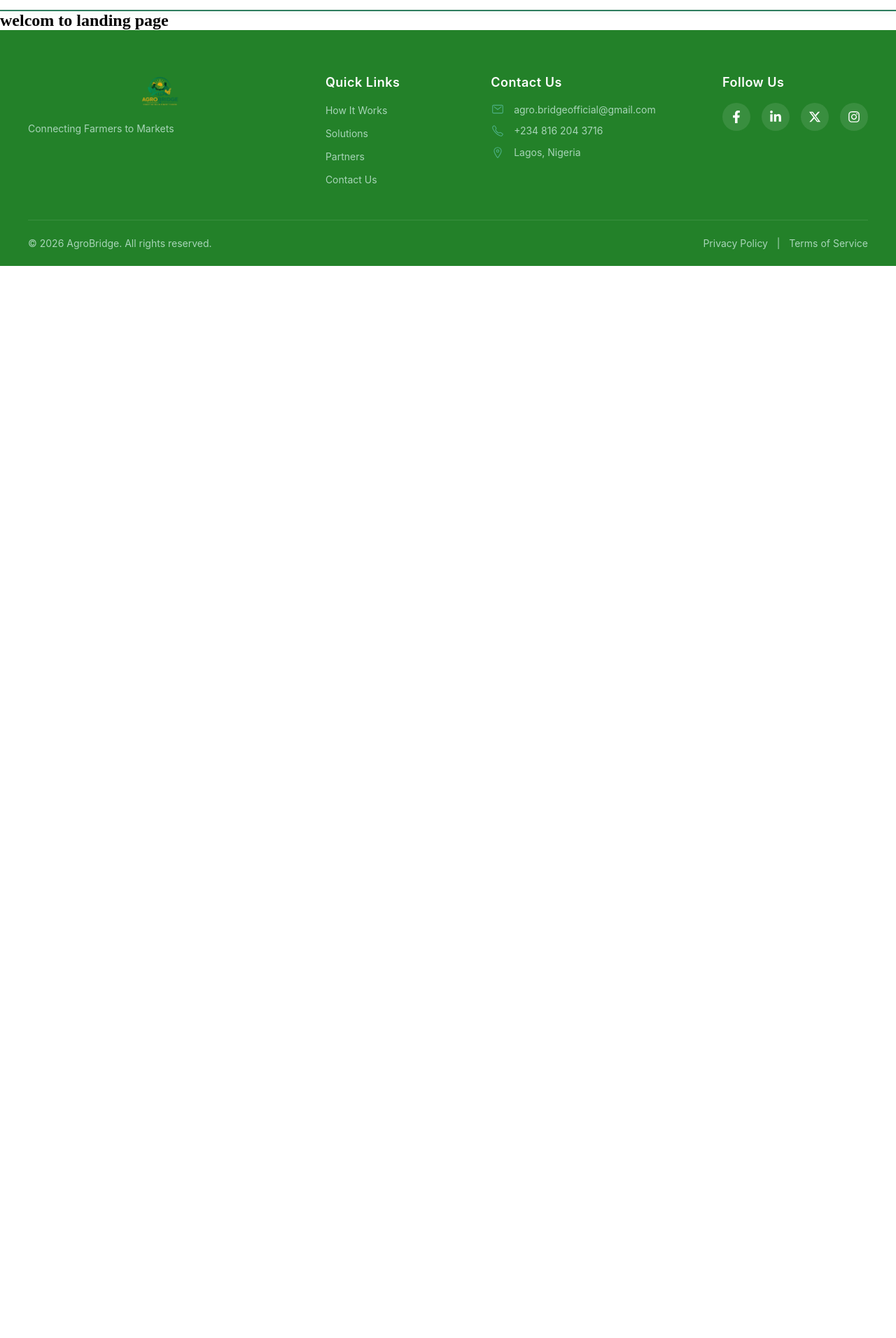
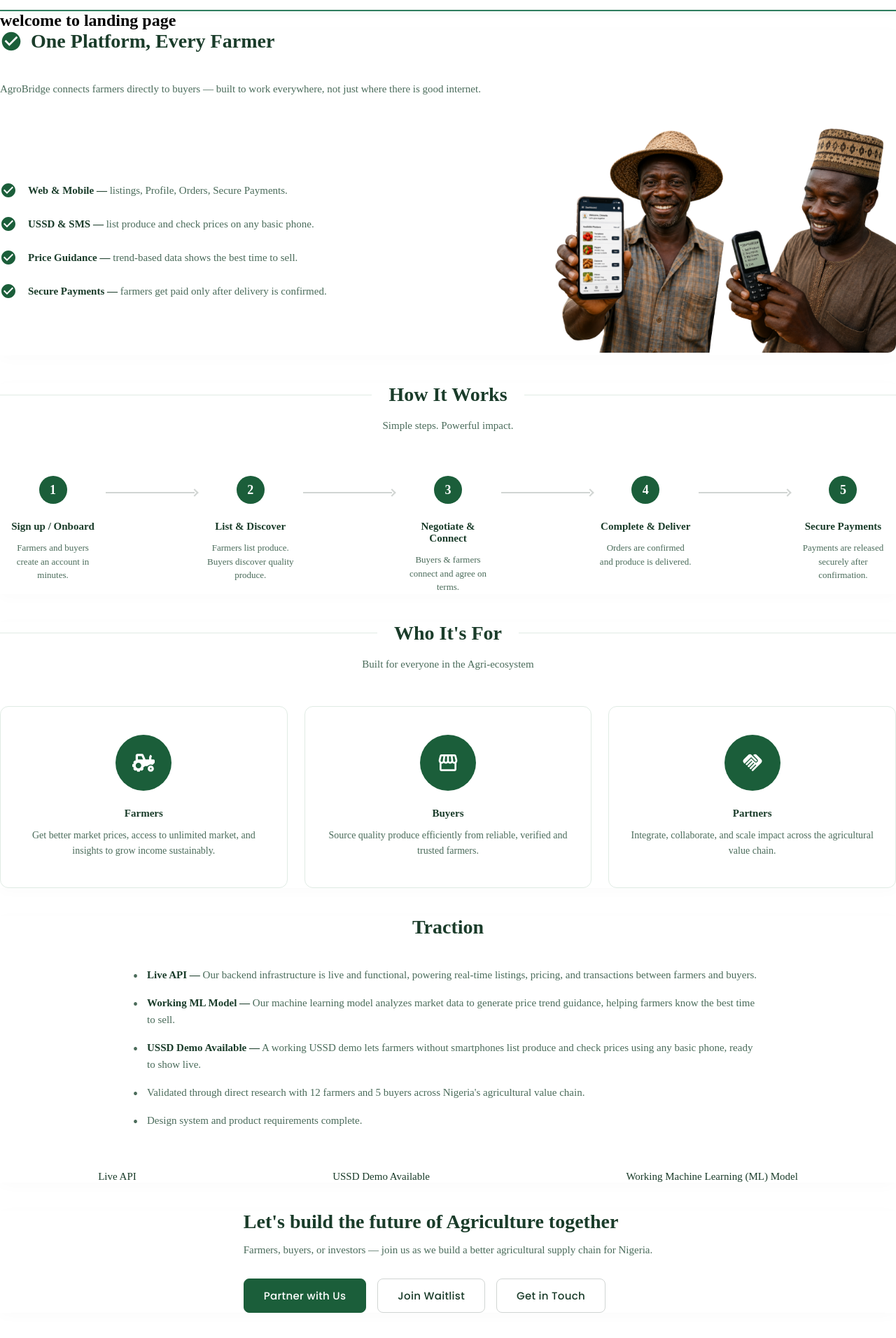
Before and after one commit to AgroBrigde/AgroBridgeWebApp, a React (Vite) app: page /landing in a window 1280 px wide. Shown: the part 68-1980 px from the top of the page at 70% size. Before the commit the page ends 800 px from the top, so only its background shows below. Built offline with nearby package versions, Linux system fonts and the light colour scheme.

Commit message:
Landing breaksown

```diff
--- /dev/null
+++ b/src/Components/Cta.jsx
@@ -0,0 +1,22 @@
+const Cta = ({ ctaRef }) => {
+  return (
+    <section ref={ctaRef} id="cta" className="section-wrapper">
+      <div className="section-card cta-card">
+        <div className="cta-content-wrapper">
+          <h2>Let's build the future of Agriculture together</h2>
+          <p>
+            Farmers, buyers, or investors — join us as we build a better
+            agricultural supply chain for Nigeria.
+          </p>
+          <div className="cta-buttons">
+            <button className="btn-primary">Partner with Us</button>
+            <button className="btn-secondary">Join Waitlist</button>
+            <button className="btn-secondary">Get in Touch</button>
+          </div>
+        </div>
+      </div>
+    </section>
+  );
+};
+
+export default Cta;
--- /dev/null
+++ b/src/Components/Platform.jsx
@@ -0,0 +1,58 @@
+import { MdCheckCircle } from "react-icons/md";
+import platformImage from "../assets/famers.png";
+
+const Platform = ({ solutionsRef }) => {
+  return (
+    <section ref={solutionsRef} id="solutions" className="section-wrapper">
+      <div className="section-card">
+        <div className="solutions-header mb-large">
+          <MdCheckCircle className="title-icon" />
+          <h2 className="section-title mb-0">One Platform, Every Farmer</h2>
+        </div>
+
+        <p className="section-description text-left">
+          AgroBridge connects farmers directly to buyers — built to work
+          everywhere, not just where there is good internet.
+        </p>
+
+        <div className="solutions-layout">
+          <div className="solutions-list">
+            <div className="solution-list-item">
+              <MdCheckCircle className="list-icon" />
+              <p>
+                <strong>Web & Mobile —</strong> listings, Profile, Orders,
+                Secure Payments.
+              </p>
+            </div>
+            <div className="solution-list-item">
+              <MdCheckCircle className="list-icon" />
+              <p>
+                <strong>USSD & SMS —</strong> list produce and check prices on
+                any basic phone.
+              </p>
+            </div>
+            <div className="solution-list-item">
+              <MdCheckCircle className="list-icon" />
+              <p>
+                <strong>Price Guidance —</strong> trend-based data shows the
+                best time to sell.
+              </p>
+            </div>
+            <div className="solution-list-item">
+              <MdCheckCircle className="list-icon" />
+              <p>
+                <strong>Secure Payments —</strong> farmers get paid only after
+                delivery is confirmed.
+              </p>
+            </div>
+          </div>
+          <div className="solutions-visual">
+            <img src={platformImage} alt="Platform in use" />
+          </div>
+        </div>
+      </div>
+    </section>
+  );
+};
+
+export default Platform;
--- /dev/null
+++ b/src/Components/Traction.jsx
@@ -0,0 +1,42 @@
+const Traction = ({ tractionRef }) => {
+  return (
+    <section ref={tractionRef} id="traction" className="section-wrapper">
+      <div className="section-card">
+        <h2 className="section-title mb-large">Traction</h2>
+
+        <ul className="traction-list">
+          <li>
+            <strong>Live API —</strong> Our backend infrastructure is live and
+            functional, powering real-time listings, pricing, and transactions
+            between farmers and buyers.
+          </li>
+          <li>
+            <strong>Working ML Model —</strong> Our machine learning model
+            analyzes market data to generate price trend guidance, helping
+            farmers know the best time to sell.
+          </li>
+          <li>
+            <strong>USSD Demo Available —</strong> A working USSD demo lets
+            farmers without smartphones list produce and check prices using any
+            basic phone, ready to show live.
+          </li>
+          <li>
+            Validated through direct research with 12 farmers and 5 buyers
+            across Nigeria's agricultural value chain.
+          </li>
+          <li>Design system and product requirements complete.</li>
+        </ul>
+
+        <div className="traction-images">
+          <div className="traction-placeholder-text">Live API</div>
+          <div className="traction-placeholder-text">USSD Demo Available</div>
+          <div className="traction-placeholder-text">
+            Working Machine Learning (ML) Model
+          </div>
+        </div>
+      </div>
+    </section>
+  );
+};
+
+export default Traction;
--- /dev/null
+++ b/src/Components/WhoIt.jsx
@@ -0,0 +1,50 @@
+import { FaTractor } from "react-icons/fa";
+import { MdHandshake, MdStorefront } from "react-icons/md";
+
+const WhoIt = ({ partnersRef }) => {
+  return (
+    <section ref={partnersRef} id="partners" className="section-wrapper">
+      <div className="section-card">
+        <h2 className="section-header-lined">Who It's For</h2>
+        <p className="section-description">
+          Built for everyone in the Agri-ecosystem
+        </p>
+
+        <div className="partners-layout">
+          <div className="partner-card">
+            <div className="partner-icon-wrapper">
+              <FaTractor />
+            </div>
+            <h3 className="step-title">Farmers</h3>
+            <p>
+              Get better market prices, access to unlimited market, and insights
+              to grow income sustainably.
+            </p>
+          </div>
+          <div className="partner-card">
+            <div className="partner-icon-wrapper">
+              <MdStorefront />
+            </div>
+            <h3 className="step-title">Buyers</h3>
+            <p>
+              Source quality produce efficiently from reliable, verified and
+              trusted farmers.
+            </p>
+          </div>
+          <div className="partner-card">
+            <div className="partner-icon-wrapper">
+              <MdHandshake />
+            </div>
+            <h3 className="step-title">Partners</h3>
+            <p>
+              Integrate, collaborate, and scale impact across the agricultural
+              value chain.
+            </p>
+          </div>
+        </div>
+      </div>
+    </section>
+  );
+};
+
+export default WhoIt;
--- /dev/null
+++ b/src/Components/Works.jsx
@@ -0,0 +1,60 @@
+import React from "react";
+
+const Works = ({ howItWorksRef }) => {
+  const steps = [
+    {
+      num: 1,
+      title: "Sign up / Onboard",
+      desc: "Farmers and buyers create an account in minutes.",
+    },
+    {
+      num: 2,
+      title: "List & Discover",
+      desc: "Farmers list produce. Buyers discover quality produce.",
+    },
+    {
+      num: 3,
+      title: "Negotiate & Connect",
+      desc: "Buyers & farmers connect and agree on terms.",
+    },
+    {
+      num: 4,
+      title: "Complete & Deliver",
+      desc: "Orders are confirmed and produce is delivered.",
+    },
+    {
+      num: 5,
+      title: "Secure Payments",
+      desc: "Payments are released securely after confirmation.",
+    },
+  ];
+  return (
+    <section ref={howItWorksRef} id="how-it-works" className="section-wrapper">
+      <div className="section-card">
+        <h2 className="section-header-lined">How It Works</h2>
+        <p className="section-description">Simple steps. Powerful impact.</p>
+
+        <div className="stepper-flex-container">
+          {steps.map((step, index) => (
+            <React.Fragment key={step.num}>
+              <div className="step-item">
+                <div className="step-circle">{step.num}</div>
+                <h3 className="step-title">{step.title}</h3>
+                <p className="step-desc">{step.desc}</p>
+              </div>
+              {/* Dynamic arrows between steps - exactly like the Figma prototype */}
+              {index < steps.length - 1 && (
+                <div className="step-connector">
+                  <div className="connector-line"></div>
+                  <div className="connector-arrow"></div>
+                </div>
+              )}
+            </React.Fragment>
+          ))}
+        </div>
+      </div>
+    </section>
+  );
+};
+
+export default Works;
--- a/src/Pages/LandingPage.jsx
+++ b/src/Pages/LandingPage.jsx
@@ -1,10 +1,20 @@
 import React from "react";
+import Platform from "../Components/Platform";
+import Works from "../Components/Works";
+import WhoIt from "../Components/WhoIt";
+import Traction from "../Components/Traction";
+import Cta from "../Components/Cta";
 
 const LandingPage = () => {
   return (
     <section>
       <div>
-        <h1>welcom to landing page</h1>
+        <h1>welcome to landing page</h1>
+        <Platform />
+        <Works />
+        <WhoIt />
+        <Traction />
+        <Cta />
       </div>
     </section>
   );
```
Also changed, not shown: 1 other file (tests, documents, lock files or other folders).
